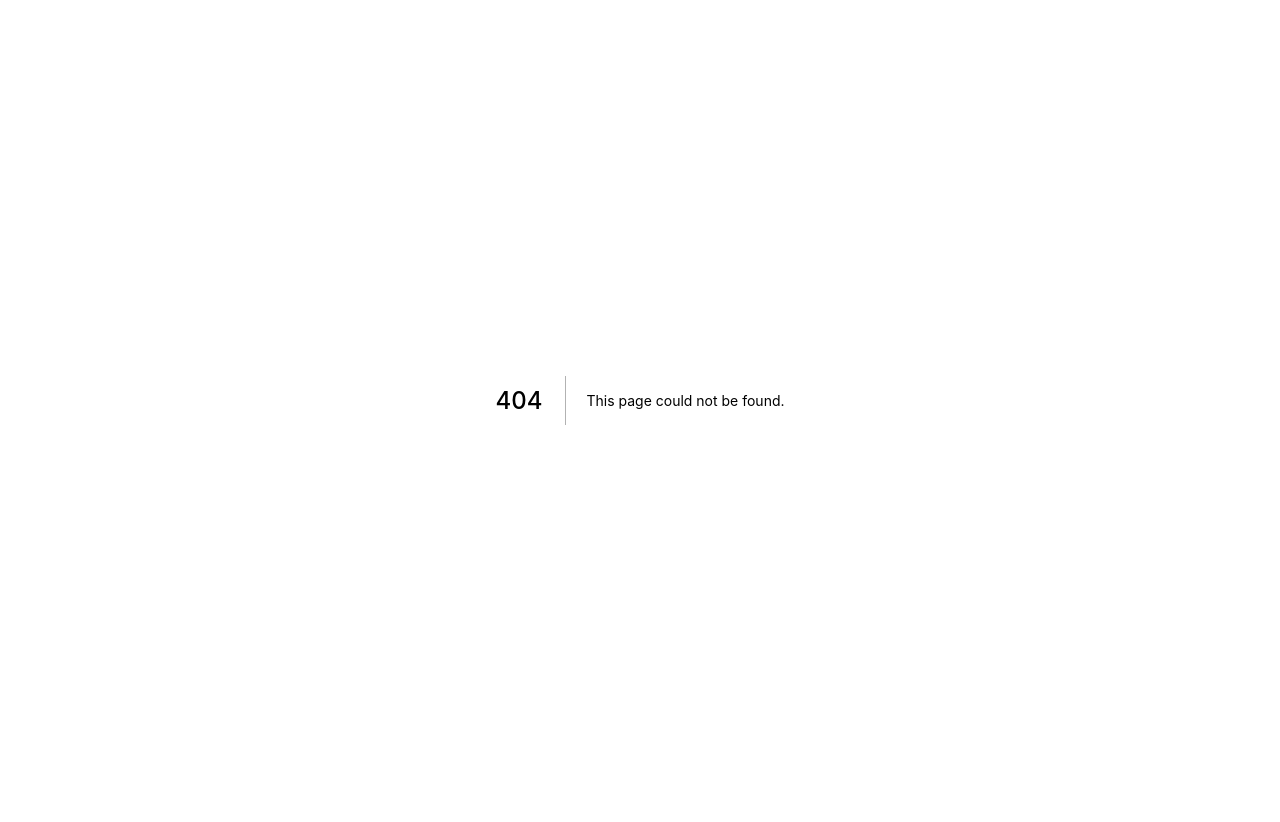
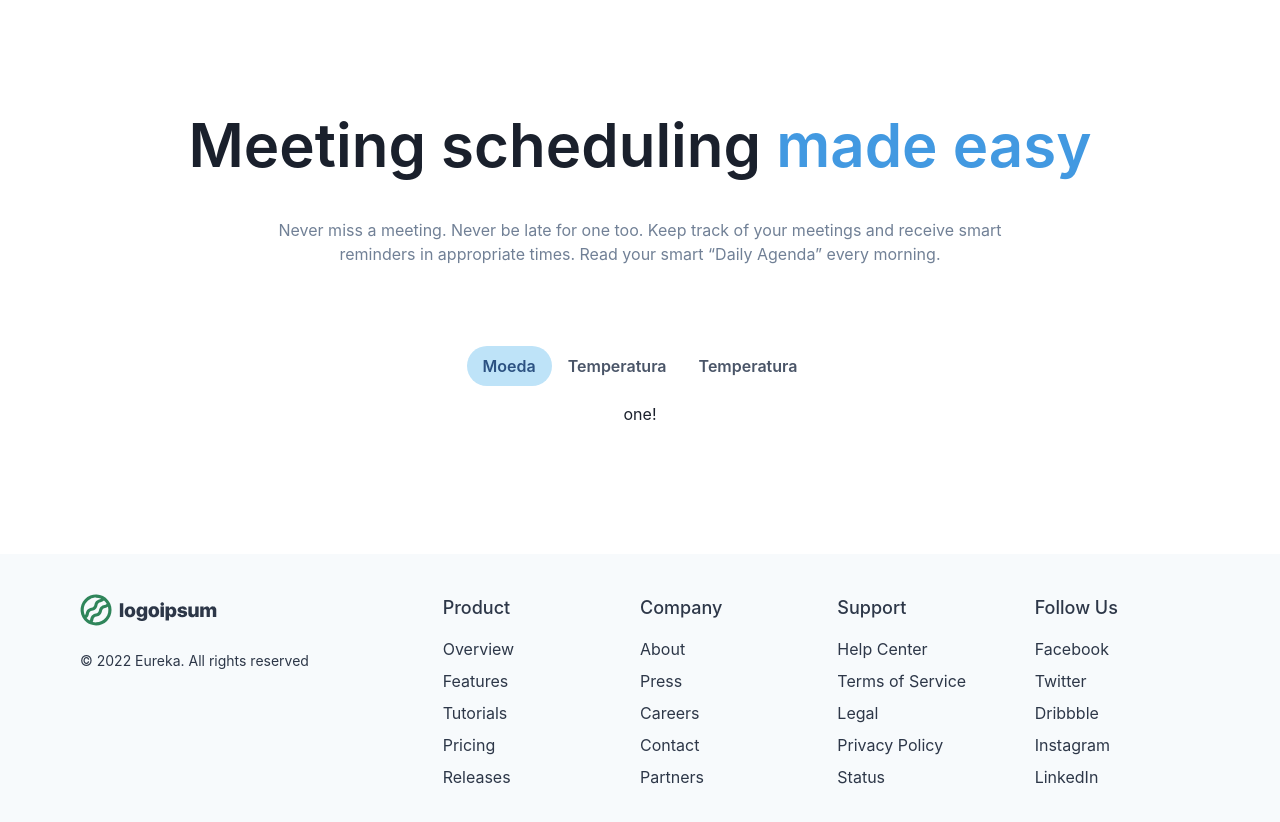
Before and after one commit to SirNaelC7-dev/super-eureka, a Next.js app: page /categories in a window 1280 px wide. Before the commit this address had no page. Shown: the top 822 px of the page. Before the commit the page ends 800 px from the top, so only its background shows below. Built offline with nearby package versions, Linux system fonts and the light colour scheme.

Commit message:
feat: adicionado categories folder

```diff
--- /dev/null
+++ b/src/components/categories/Header/index.tsx
@@ -0,0 +1,62 @@
+import {
+  Flex,
+  Container,
+  Heading,
+  Stack,
+  Text,
+  Button,
+  Icon,
+  IconProps,
+  Tabs,
+  TabList,
+  Tab,
+  TabPanels,
+  TabPanel,
+} from '@chakra-ui/react';
+
+export default function Header() {
+  return (
+    <Container maxW={'5xl'}>
+      <Stack
+        textAlign={'center'}
+        align={'center'}
+        spacing={{ base: 8, md: 10 }}
+        py={{ base: 20, md: 28 }}>
+        <Heading
+          fontWeight={600}
+          fontSize={{ base: '3xl', sm: '4xl', md: '6xl' }}
+          lineHeight={'110%'}>
+          Meeting scheduling{' '}
+          <Text as={'span'} color={'blue.400'}>
+            made easy
+          </Text>
+        </Heading>
+        <Text color={'gray.500'} maxW={'3xl'}>
+          Never miss a meeting. Never be late for one too. Keep track of your
+          meetings and receive smart reminders in appropriate times. Read your
+          smart “Daily Agenda” every morning.
+        </Text>
+        <Flex w={'full'}>
+        </Flex>
+        <Tabs variant='soft-rounded' colorScheme='blue'>
+            <TabList>
+                <Tab>Moeda</Tab>
+                <Tab>Temperatura</Tab>
+                <Tab>Temperatura</Tab>
+            </TabList>
+            <TabPanels>
+                <TabPanel>
+                <p>one!</p>
+                </TabPanel>
+                <TabPanel>
+                <p>two!</p>
+                </TabPanel>
+                <TabPanel>
+                <p>three!</p>
+                </TabPanel>
+            </TabPanels>
+        </Tabs>
+      </Stack>
+    </Container>
+  );
+}
--- a/src/pages/_document.tsx
+++ b/src/pages/_document.tsx
@@ -11,7 +11,7 @@ export default function Document() {
           href="https://fonts.googleapis.com/css2?family=Caveat:wght@700&display=swap"
           rel="stylesheet"
         />
-        <title>Eureka</title>
+        <title>ConvertAll</title>
       </Head>
       <body>
         <ColorModeScript initialColorMode={theme.config.initialColorMode} />
--- /dev/null
+++ b/src/pages/categories/index.tsx
@@ -0,0 +1,13 @@
+import Header from "../../components/categories/Header";
+import Footer from "../../components/shared/Footer";
+
+
+export default function Categories() {
+    return (
+        <>
+            <Header />
+            <Footer />
+        </>
+
+    )
+}
```
Also changed, not shown: src/components/home/Header/index.tsx (+5 -2 lines).
